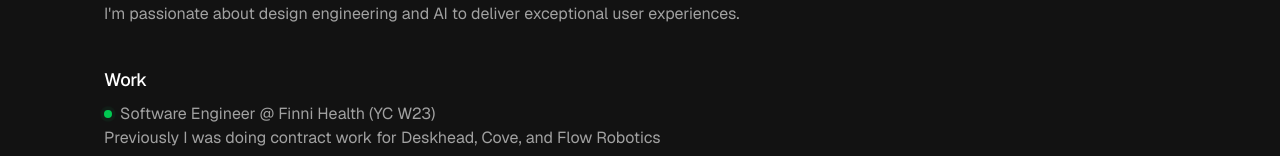
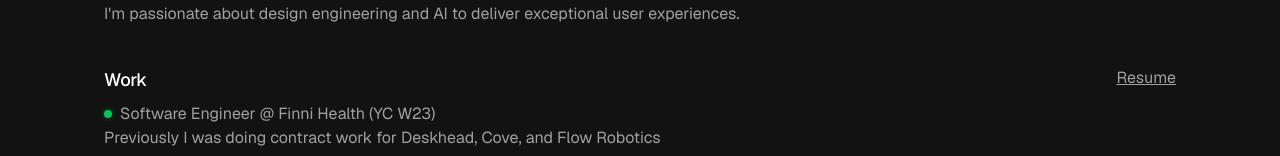
Before and after one commit to ojassingh/website, a Next.js app: page / in a window 1280 px wide. Shown: the part 130-286 px from the top of the page. Built offline with nearby package versions, Linux system fonts and the light colour scheme.

Commit message:
Add resume URL

```diff
--- a/src/components/work.tsx
+++ b/src/components/work.tsx
@@ -2,6 +2,7 @@
 import { FC } from "react";
 import WorkCard from "./ui/work-card";
 import BlurFade from "./ui/blur-fade";
+import Link from "next/link";
 
 type work = {
   title: string;
@@ -33,6 +34,9 @@
     <section id="work" className="px-7 sm:px-10 py-6 sm:py-10">
       <div className="flex justify-between">
         <h1 className="text-lg font-medium tracking-tight">Work</h1>
+        <Link className="underline text-muted-foreground" target="_blank" href={"https://drive.google.com/file/d/1GlmBlC-k5E97bl54c0OACVr6iuMmppKM/view?usp=sharing"}>
+          Resume
+        </Link>
       </div>
       <div className="flex mt-2 items-center gap-2">
       <span className="relative flex size-2">
```
